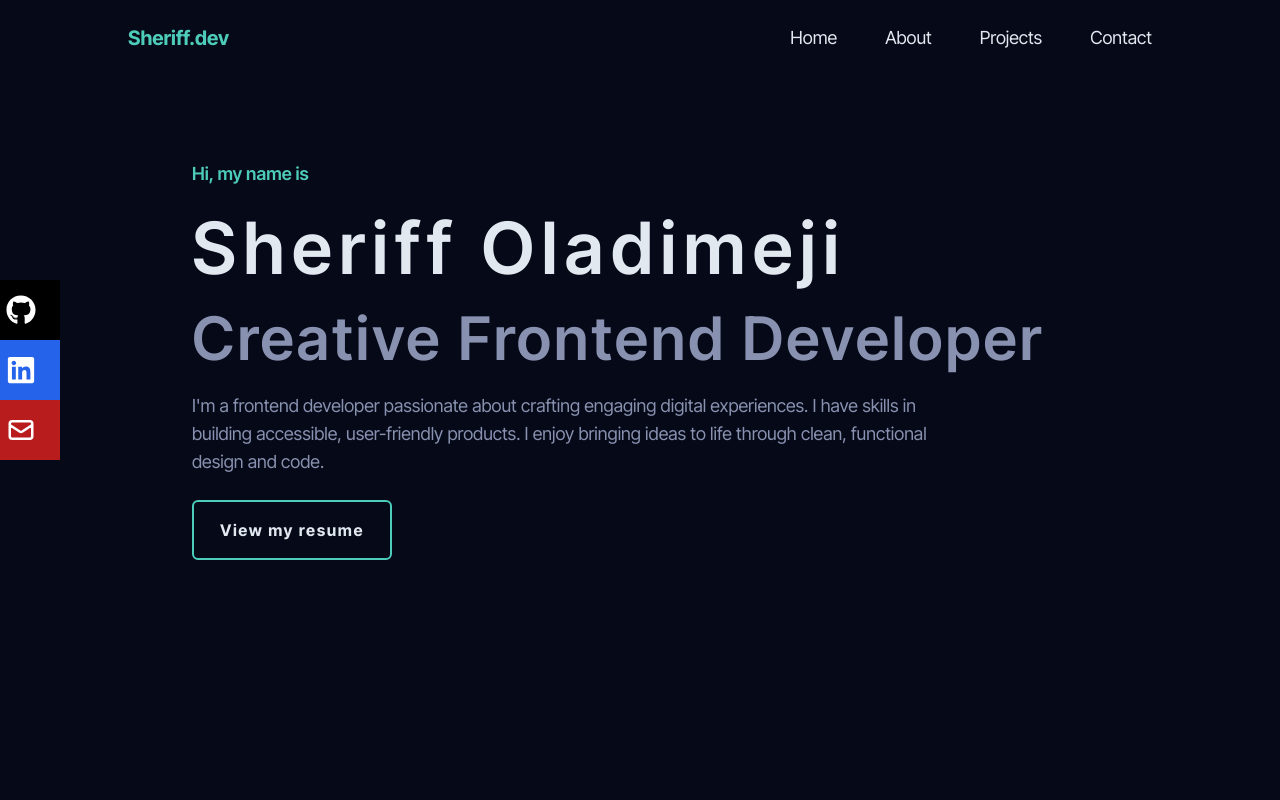
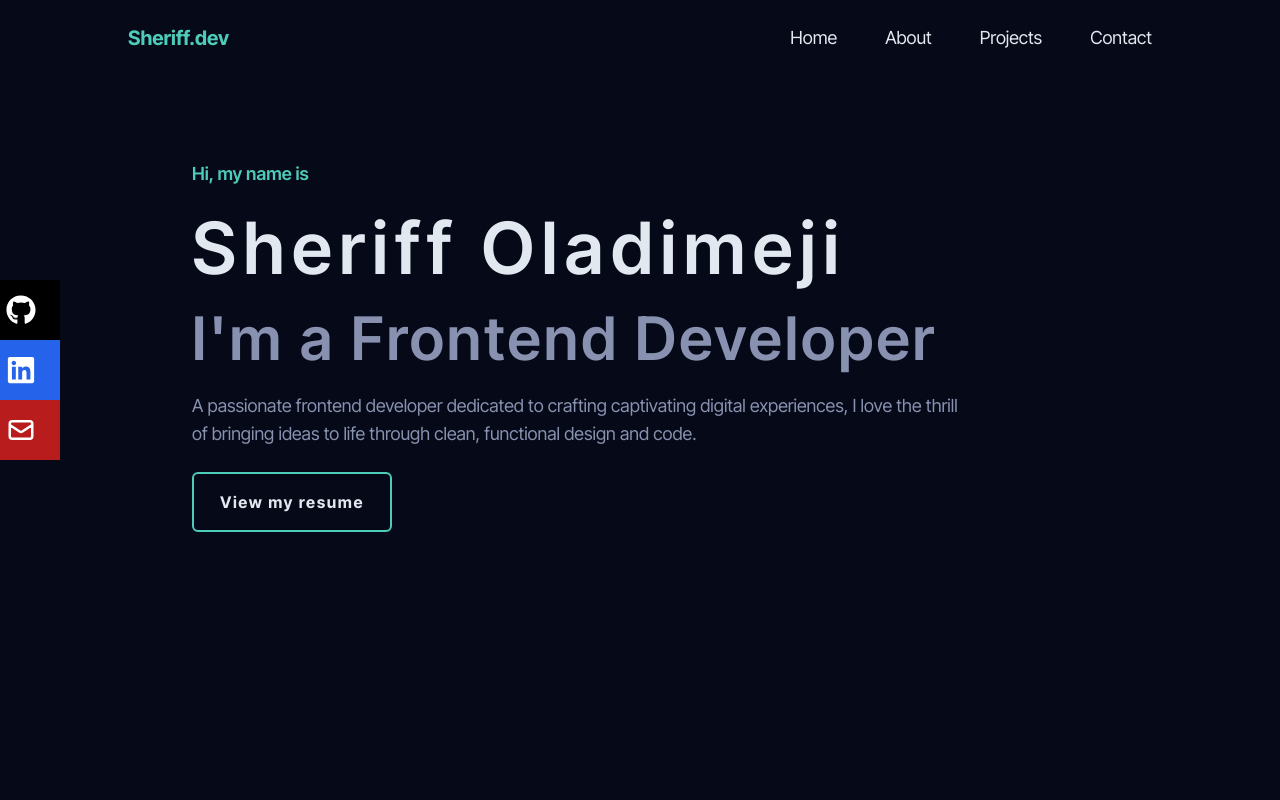
Before and after one commit to Sheriff-Oladimeji/portfolio, a React (Vite) app: page / in a window 1280 px wide. Shown: the top 800 px of the page. Built offline with nearby package versions, Linux system fonts and the light colour scheme.

Commit message:
fix; modify header content

```diff
--- a/src/components/Header.jsx
+++ b/src/components/Header.jsx
@@ -8,14 +8,13 @@ const Header = () => {
           Sheriff Oladimeji
         </h1>
         <h2 className="text-3xl sm:text-4xl md:text-6xl font-semibold text-gray  tracking-wider ">
-          Creative Frontend Developer
+          I'm a Frontend Developer
         </h2>
 
         <p className="text-gray max-w-md md:max-w-3xl  text-lg ">
-          I'm a frontend developer passionate about crafting engaging digital
-          experiences. I have skills in building accessible, user-friendly
-          products. I enjoy bringing ideas to life through clean, functional
-          design and code.
+          A passionate frontend developer dedicated to crafting captivating
+          digital experiences, I love the thrill of bringing ideas to life
+          through clean, functional design and code.
         </p>
         <a
           href={resume}
```
